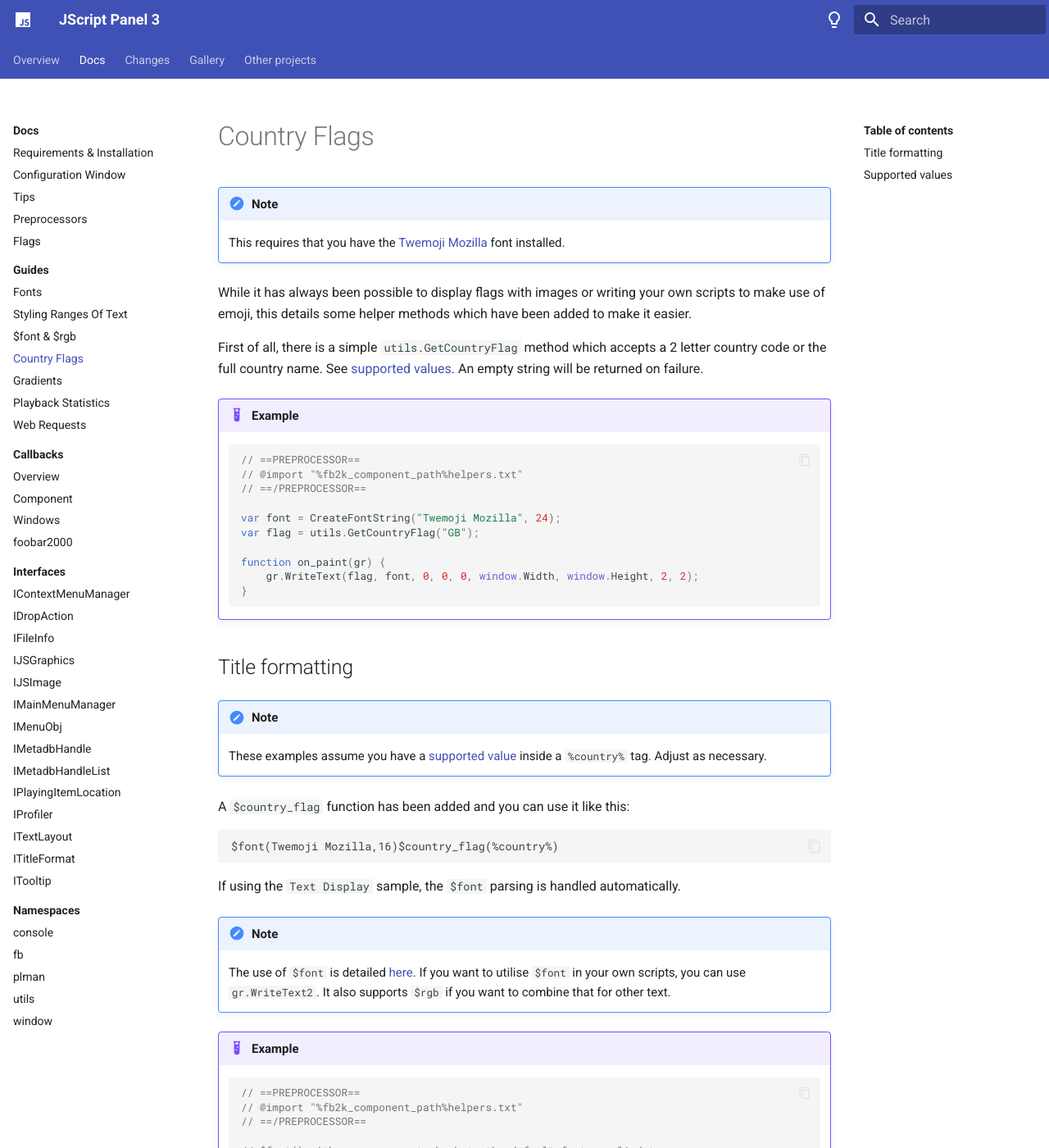
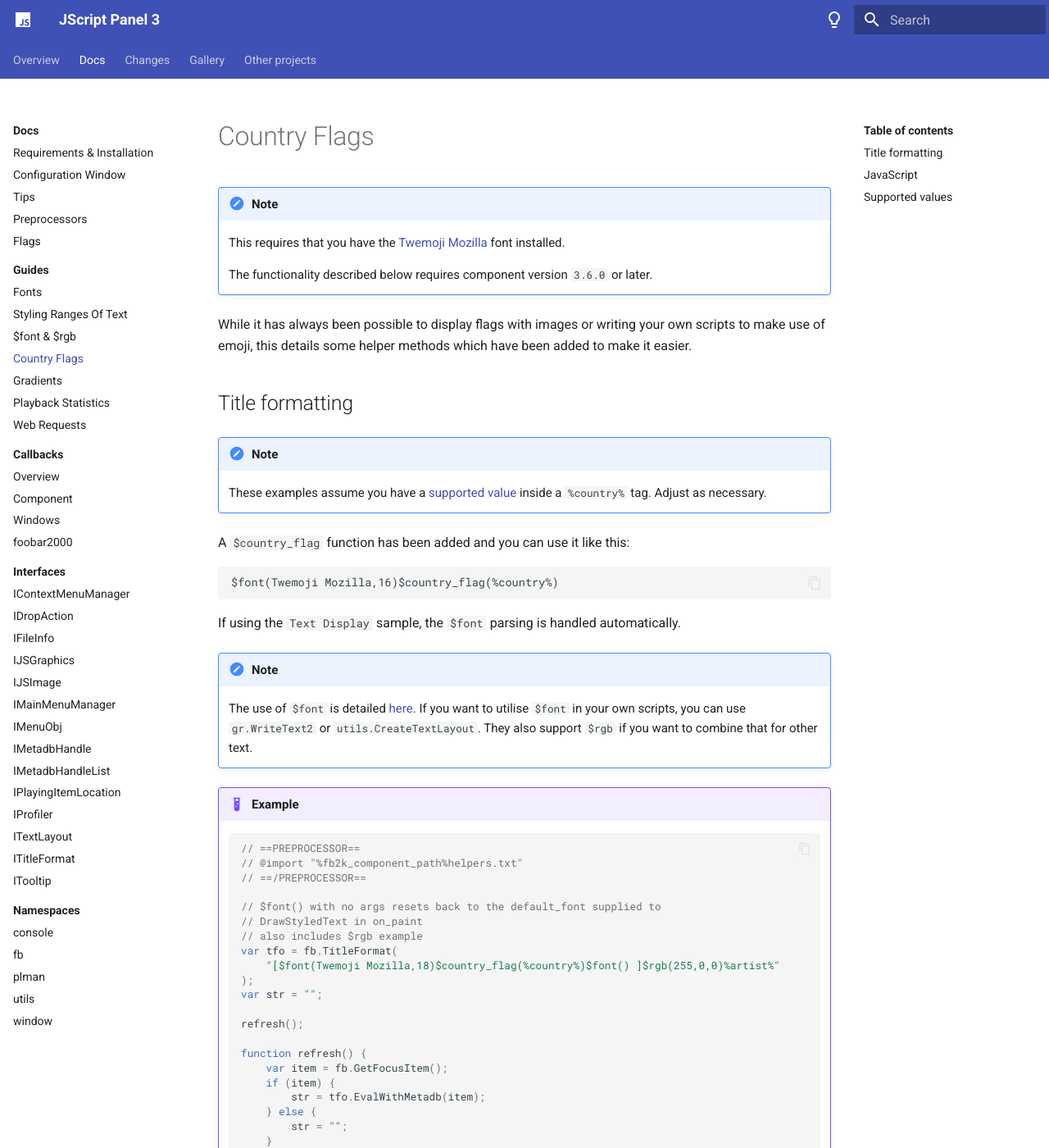
Before and after one commit to jscript-panel/jscript-panel.github.io, an MkDocs documentation site: the page built from docs/docs/guides/country-flags.md, in a window 1280 px wide and 1400 px high. Shown: the whole window at 82% size. Built offline with MkDocs 1.6.1 and Material for MkDocs 9.7.7, drawn with Linux system fonts in a browser that asks for light colours; some of the changed text lies outside the part shown.

Commit message:
Update country-flags.md

````diff
--- a/docs/docs/guides/country-flags.md
+++ b/docs/docs/guides/country-flags.md
@@ -1,27 +1,11 @@
 !!! note
 	This requires that you have the [Twemoji Mozilla](https://github.com/mozilla/twemoji-colr/releases/latest) font installed.
+
+	The functionality described below requires component version `3.6.0` or later.
 
 While it has always been possible to display flags with images or writing your own scripts
 to make use of emoji, this details some helper methods which have been added to make it
 easier.
-
-First of all, there is a simple `utils.GetCountryFlag` method which accepts a 2 letter country
-code or the full country name. See [supported values](#supported-values). An empty string
-will be returned on failure.
-
-!!! example
-	```js
-	// ==PREPROCESSOR==
-	// @import "%fb2k_component_path%helpers.txt"
-	// ==/PREPROCESSOR==
-
-	var font = CreateFontString("Twemoji Mozilla", 24);
-	var flag = utils.GetCountryFlag("GB");
-
-	function on_paint(gr) {
-		gr.WriteText(flag, font, 0, 0, 0, window.Width, window.Height, 2, 2);
-	}
-	```
 
 ## Title formatting
 
@@ -39,8 +23,8 @@
 
 !!! note
 	The use of `$font` is detailed [here](font-rgb.md). If you want to
-	utilise `$font` in your own scripts, you can use `gr.WriteText2`.
-	It also supports `$rgb` if you want to combine that for other text.
+	utilise `$font` in your own scripts, you can use `gr.WriteText2`
+	or `utils.CreateTextLayout`. They also support `$rgb` if you want to combine that for other text.
 
 !!! example
 	```js
@@ -83,6 +67,26 @@
 	}
 	```
 
+## JavaScript
+
+If you prefer not to use title formatting, you can use `utils.GetCountryFlag` method
+which accepts a 2 letter country code or the full country name. See
+[supported values](#supported-values). An empty string will be returned on failure.
+
+!!! example
+	```js
+	// ==PREPROCESSOR==
+	// @import "%fb2k_component_path%helpers.txt"
+	// ==/PREPROCESSOR==
+
+	var font = CreateFontString("Twemoji Mozilla", 24);
+	var flag = utils.GetCountryFlag("GB");
+
+	function on_paint(gr) {
+		gr.WriteText(flag, font, 0, 0, 0, window.Width, window.Height, 2, 2);
+	}
+	```
+
 ## Supported values
 
 Case is not important. You can supply the code or full name. A few examples:
````
